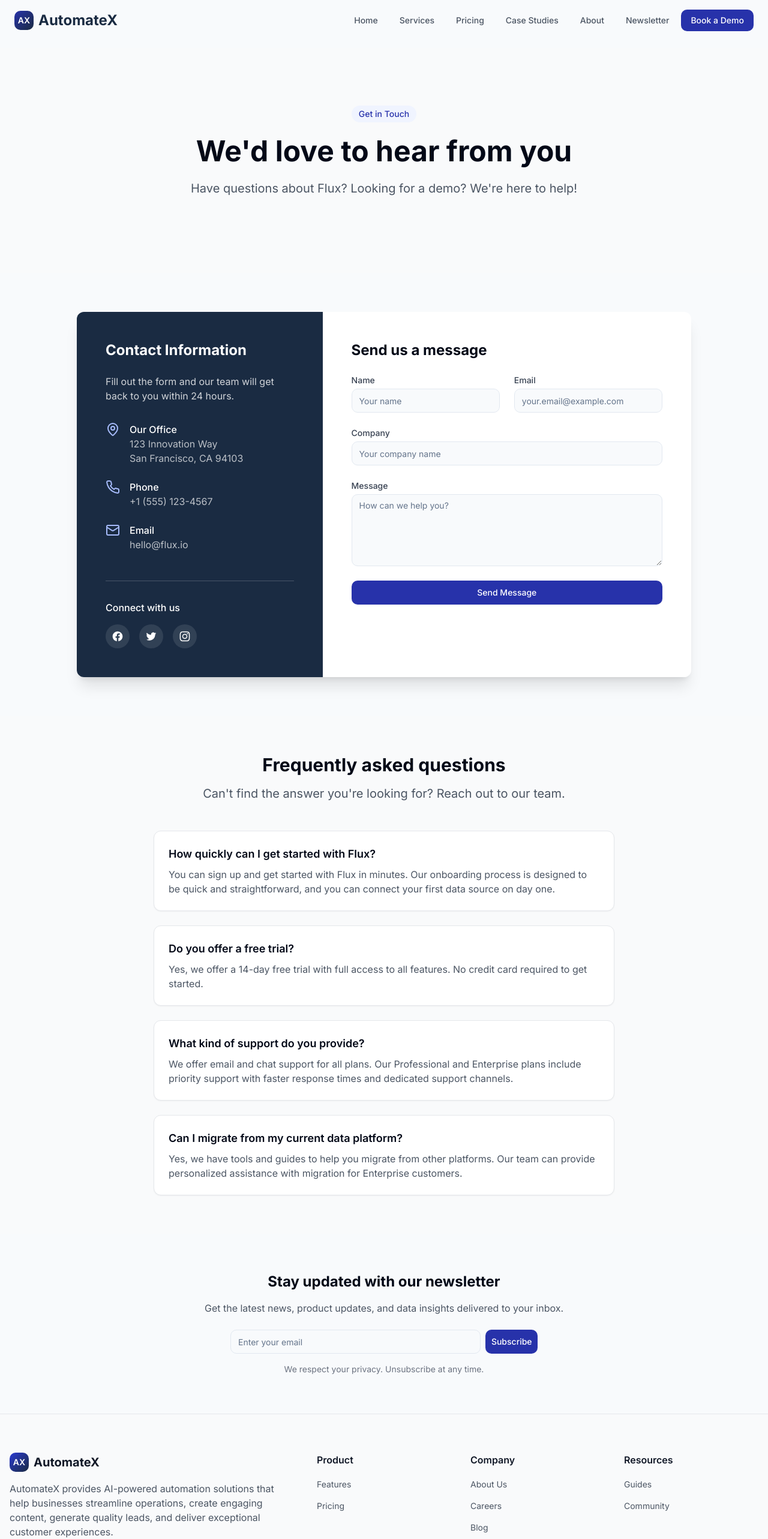
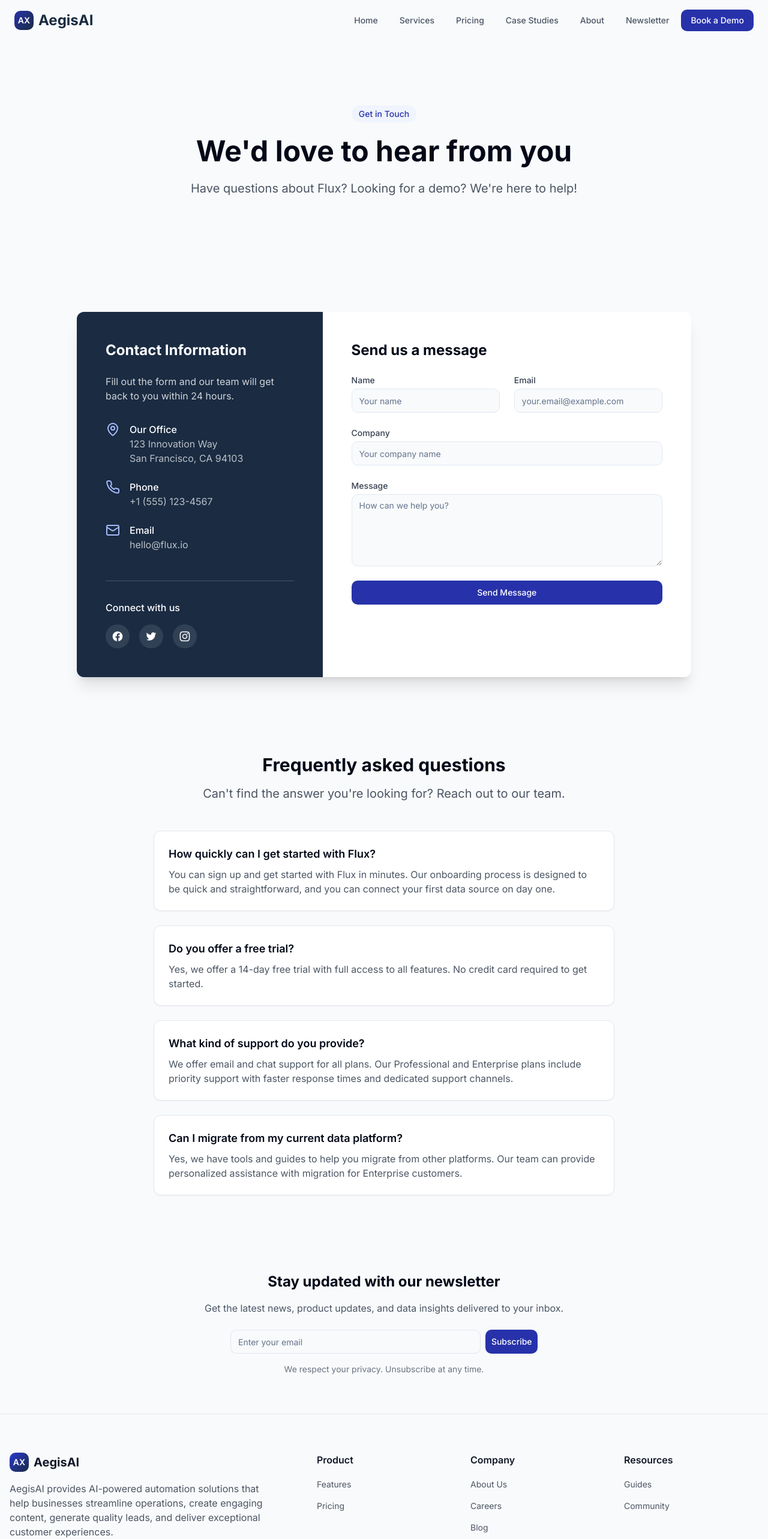
Before and after one commit to ZhuyuNtzh/deep-blue-flow-45, a React (Vite) app: page /contact in a window 1280 px wide. Shown: the top 2566 px of the page at 60% size. Built offline with nearby package versions, Linux system fonts and the light colour scheme.

Commit message:
Rename company name
Update company name to reflect AI in UK defence.

```diff
--- a/src/components/Footer.tsx
+++ b/src/components/Footer.tsx
@@ -1,3 +1,4 @@
+
 import React from 'react';
 import { Link } from 'react-router-dom';
 import { ArrowUpRight, Github, Twitter, Linkedin } from 'lucide-react';
@@ -49,10 +50,10 @@ const Footer = () => {
               <div className="h-8 w-8 rounded-md bg-gradient-to-br from-flux-700 to-flux-900 flex items-center justify-center text-white font-semibold text-sm mr-2">
                 AX
               </div>
-              <span className="text-xl font-bold text-gray-900">AutomateX</span>
+              <span className="text-xl font-bold text-gray-900">AegisAI</span>
             </Link>
             <p className="text-gray-600 mb-4 max-w-md">
-              AutomateX provides AI-powered automation solutions that help businesses streamline operations, create engaging content, generate quality leads, and deliver exceptional customer experiences.
+              AegisAI provides AI-powered automation solutions that help businesses streamline operations, create engaging content, generate quality leads, and deliver exceptional customer experiences.
             </p>
             <div className="flex space-x-4">
               <a
@@ -100,7 +101,7 @@ const Footer = () => {
 
         <div className="pt-8 border-t border-gray-200 flex flex-col md:flex-row justify-between items-center">
           <p className="text-gray-500 text-sm">
-            © {currentYear} AutomateX, Inc. All rights reserved.
+            © {currentYear} AegisAI, Inc. All rights reserved.
           </p>
           <div className="flex space-x-6 mt-4 md:mt-0">
             <Link to="/privacy" className="text-gray-500 hover:text-flux-700 transition-colors text-sm">
--- a/src/components/Hero.tsx
+++ b/src/components/Hero.tsx
@@ -133,7 +133,7 @@ const Hero = () => {
                 <div className="mt-4 flex items-center">
                   <div className="text-xs font-mono flex-1">
                     <span className="text-green-400">$</span>
-                    <span className="ml-2 animate-pulse-slow">automateX --workflow="client_outreach" --optimise</span>
+                    <span className="ml-2 animate-pulse-slow">aegisai --workflow="client_outreach" --optimise</span>
                   </div>
                   <div className="text-xs text-flux-400">System Active</div>
                 </div>
--- a/src/components/Navbar.tsx
+++ b/src/components/Navbar.tsx
@@ -51,7 +51,7 @@ const Navbar = () => {
               <div className="h-8 w-8 rounded-md bg-gradient-to-br from-flux-800 to-flux-900 flex items-center justify-center text-white font-semibold text-sm">
                 AX
               </div>
-              AutomateX
+              AegisAI
             </span>
           </Link>
 
```
